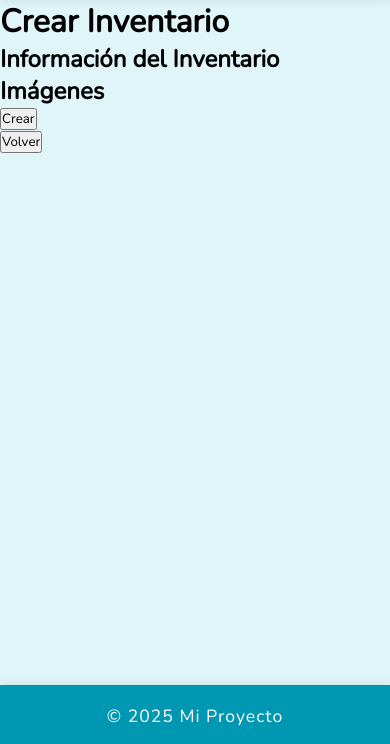
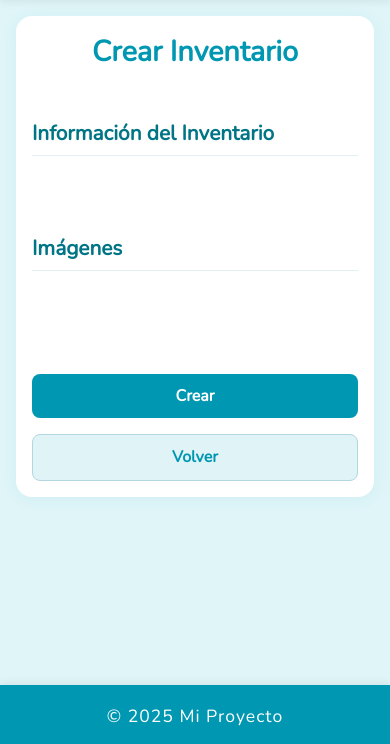
Before and after one commit to PaulaSoler000/Django_trabajo_GEEK, a Django app: template geek/geekapp/templates/crear_inventario.html in a window 390 px wide. Shown: the part 100-844 px from the top of the page. Run offline with Django 3.2, Linux system fonts and the light colour scheme; the template is opened without the code that fills it, so the values that code supplies are empty.

Commit message:
css formularios

```diff
--- a/geek/geekapp/static/css/style.css
+++ b/geek/geekapp/static/css/style.css
@@ -327,6 +327,197 @@ header {
   }
 
 
+/* --------- Formularios inventario --------- */
+.form-container {
+    max-width: 900px;
+    margin: 2rem auto;
+    padding: 2rem;
+    background: white;
+    border-radius: 16px;
+    box-shadow: 0 2px 16px rgba(0, 151, 178, 0.07);
+}
+
+.form-container h1 {
+    color: #0097b2;
+    font-size: 1.8rem;
+    margin-bottom: 1.5rem;
+    text-align: center;
+}
+
+.form-container h2,
+.form-container h3 {
+    color: #007586;
+    font-size: 1.3rem;
+    margin: 1.5rem 0 1rem 0;
+    padding-bottom: 0.5rem;
+    border-bottom: 1px solid #e3f0f3;
+}
+
+.form-container form {
+    display: flex;
+    flex-direction: column;
+    gap: 1.2rem;
+}
+
+.form-container .form-group {
+    display: flex;
+    flex-wrap: wrap;
+    gap: 1.5rem;
+}
+
+.form-container .form-field {
+    flex: 1 1 calc(50% - 1.5rem);
+    min-width: 250px;
+}
+
+.form-container label {
+    display: block;
+    margin-bottom: 0.5rem;
+    color: #007586;
+    font-weight: 600;
+    font-size: 0.95rem;
+}
+
+.form-container input,
+.form-container select,
+.form-container textarea {
+    width: 100%;
+    padding: 0.6rem 0.8rem;
+    border: 1px solid #d6e9ed;
+    border-radius: 8px;
+    font-size: 0.95rem;
+    font-family: "Nunito", sans-serif;
+    background: #f6fafd;
+    transition: border-color 0.3s;
+}
+
+.form-container input:focus,
+.form-container select:focus,
+.form-container textarea:focus {
+    outline: none;
+    border-color: #0097b2;
+    box-shadow: 0 0 0 2px rgba(0, 151, 178, 0.1);
+}
+
+.form-container textarea {
+    min-height: 100px;
+    resize: vertical;
+}
+
+.form-container .image-form {
+    padding: 1rem;
+    border: 1px dashed #b2d7df;
+    border-radius: 8px;
+    background: #f6fafd;
+    margin-bottom: 1rem;
+}
+
+.form-container .image-form label {
+    color: #0097b2;
+}
+
+.form-container .buttons-container {
+    display: flex;
+    justify-content: space-between;
+    margin-top: 1.5rem;
+    gap: 1rem;
+}
+
+.form-container .btn-submit {
+    background: #0097b2;
+    color: white;
+    border: none;
+    border-radius: 8px;
+    padding: 0.7rem 1.5rem;
+    font-size: 1rem;
+    font-weight: 600;
+    cursor: pointer;
+    transition: background 0.3s;
+}
+
+.form-container .btn-submit:hover {
+    background: #007186;
+}
+
+.form-container .btn-cancel {
+    background: #e0f3f7;
+    color: #0097b2;
+    border: 1px solid #b2d7df;
+    border-radius: 8px;
+    padding: 0.7rem 1.5rem;
+    font-size: 1rem;
+    font-weight: 600;
+    text-decoration: none;
+    text-align: center;
+    transition: background 0.3s;
+}
+
+.form-container .btn-cancel:hover {
+    background: #b2d7df;
+}
+
+
+.crear-inventario .image-formset {
+    display: grid;
+    grid-template-columns: repeat(auto-fill, minmax(250px, 1fr));
+    gap: 1rem;
+    margin-bottom: 1.5rem;
+}
+
+
+.editar-inventario .existing-image {
+    display: flex;
+    align-items: center;
+    gap: 1rem;
+    margin-bottom: 1rem;
+    padding: 0.8rem;
+    background: #f6fafd;
+    border-radius: 8px;
+}
+
+.editar-inventario .existing-image img {
+    width: 80px;
+    height: 80px;
+    object-fit: cover;
+    border-radius: 6px;
+    border: 1px solid #e3f0f3;
+}
+
+.editar-inventario .delete-checkbox {
+    margin-left: auto;
+}
+
+
+@media (max-width: 768px) {
+    .form-container {
+        padding: 1.5rem;
+    }
+
+    .form-container .form-field {
+        flex: 1 1 100%;
+    }
+
+    .form-container .buttons-container {
+        flex-direction: column;
+    }
+
+    .form-container .btn-submit,
+    .form-container .btn-cancel {
+        width: 100%;
+    }
+}
+
+@media (max-width: 480px) {
+    .form-container {
+        padding: 1rem;
+        margin: 1rem;
+    }
+
+    .crear-inventario .image-formset {
+        grid-template-columns: 1fr;
+    }
+}
+
 /* --------- Ver inventario --------- */
 /*
 .inventario-view-card {
--- a/geek/geekapp/templates/crear_inventario.html
+++ b/geek/geekapp/templates/crear_inventario.html
@@ -1,19 +1,36 @@
 {% extends "base.html" %}
 {% block content %}
+<div class="form-container crear-inventario">
     <h1>Crear Inventario</h1>
     <form method="POST" enctype="multipart/form-data">
         {% csrf_token %}
         <h2>Información del Inventario</h2>
-    {{ inventario_form.as_p }}
+        <div class="form-group">
+            {% for field in inventario_form %}
+                <div class="form-field">
+                    {{ field.label_tag }}
+                    {{ field }}
+                    {% if field.errors %}
+                        <div class="error">{{ field.errors }}</div>
+                    {% endif %}
+                </div>
+            {% endfor %}
+        </div>
+
         <h2>Imágenes</h2>
+        <div class="image-formset">
             {{ image_formset.management_form }}
             {% for form in image_formset %}
                 <div class="image-form">
                     {{ form.as_p }}
                 </div>
             {% endfor %}
-    <button type="submit">Crear</button>
+        </div>
+
+        <div class="buttons-container">
+            <button type="submit" class="btn-submit">Crear</button>
+            <a href="{% url 'inventario' %}" class="btn-cancel">Volver</a>
+        </div>
     </form>
-<a href="{% url 'inventario' %}"><input type="button" value="Volver"></a>
-
+</div>
 {% endblock %}
```
Also changed, not shown: geek/geekapp/templates/editar_inventario.html (+22 -16 lines). Lines whose indentation alone changed are shown as unchanged.
